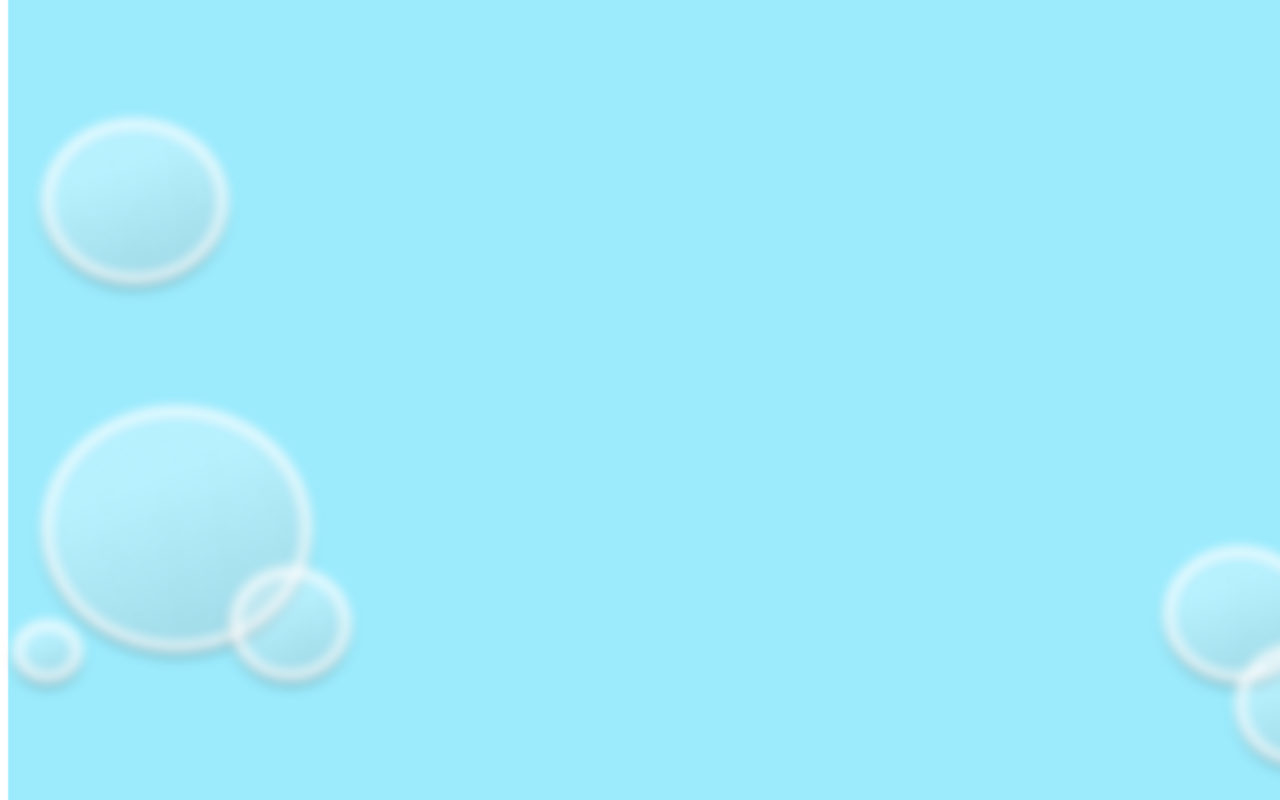
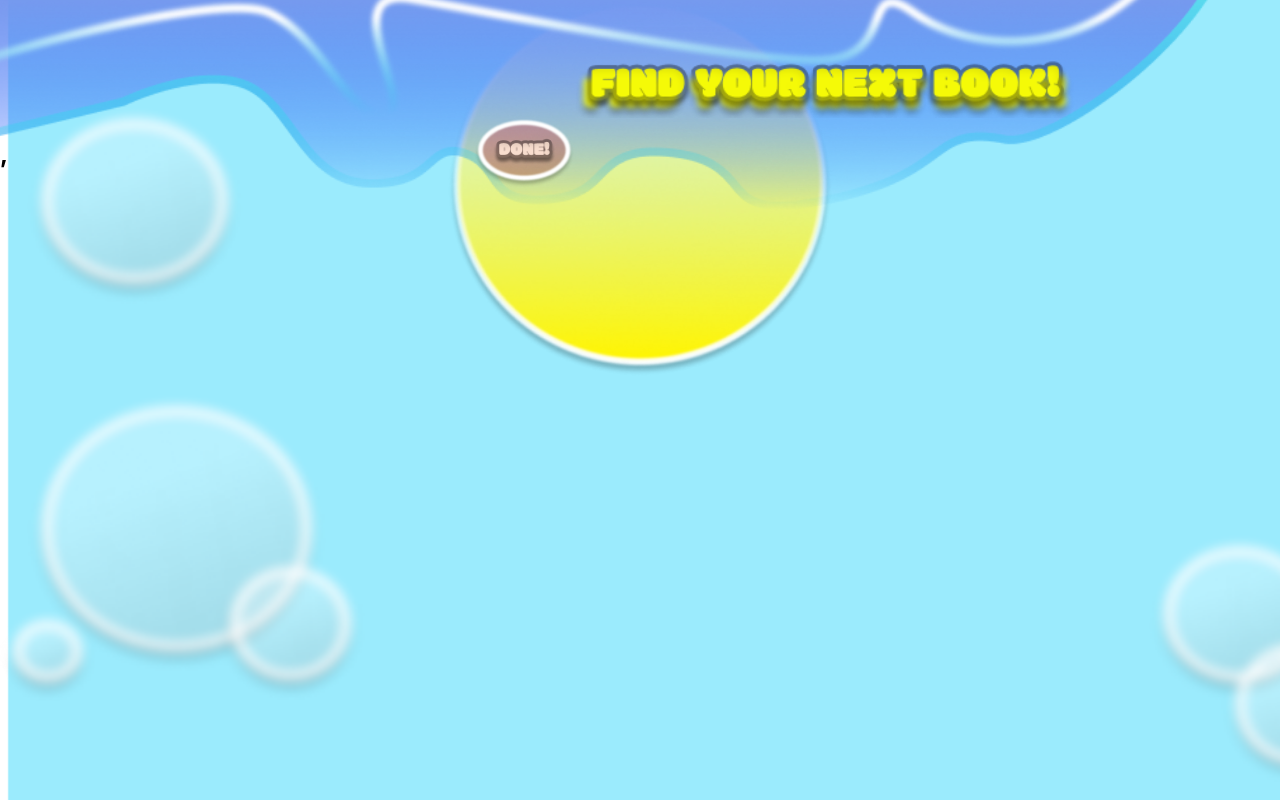
Before and after one commit to C-Marfil/book-exchange-FE, a React (Create React App) app: page /books/1 in a window 1280 px wide. Before the commit this address had no page. Built offline with nearby package versions, Linux system fonts and the light colour scheme.

Commit message:
added a working profile pages for books

```diff
--- a/src/App.js
+++ b/src/App.js
@@ -3,6 +3,7 @@ import "./App.css";
 import { Route, Routes } from "react-router";
 import Welcome from "./Welcome";
 import Release from "./components/Release";
+import BookProfile from "./components/BookProfile";
 
 const App = () => {
   const [error, setError] = useState("");
@@ -18,6 +19,7 @@ const App = () => {
           path="/release"
           element={<Release error={error} setError={setError} />}
         />
+        <Route path="/books/:booktitle" element={<BookProfile />} />
       </Routes>
     </div>
   );
--- a/src/Books.jsx
+++ b/src/Books.jsx
@@ -1,12 +1,25 @@
 import React from "react";
 import "./books.css";
+import { Link } from "react-router-dom";
 
 const Book = ({ data }) => {
+  console.log(data[0].Author.name, "this is data");
   return (
     <div className="books">
       {data.map((book) => (
         <div className="bubble" key={book.id}>
-          <p className="book-title">{book.title}</p>
+          <Link
+            to={`/books/${book.title}`}
+            state={{
+              title: book.title,
+              id: book.id,
+              author: book.Author.name,
+              reason: book.reason,
+              genre: book.Genre.genre,
+            }}
+          >
+            <p className="book-title">{book.title}</p>
+          </Link>
         </div>
       ))}
     </div>
--- /dev/null
+++ b/src/components/BookProfile.jsx
@@ -0,0 +1,28 @@
+import React from "react";
+import PageTitle from "../PageTitle";
+import { useLocation } from "react-router-dom";
+import HomeButton from "./HomeButton";
+
+const BookProfile = () => {
+  const location = useLocation();
+  const { title, author, id, reason, genre } = location.state || {};
+  console.log(author);
+
+
+  return (
+    <>
+      <PageTitle />
+      <HomeButton />
+      <div>
+        <p>{id}</p>
+        <h1>{title}</h1>
+        <h2>
+          {author},{genre}
+        </h2>
+        <p>{reason}</p>
+      </div>
+    </>
+  );
+};
+
+export default BookProfile;
--- /dev/null
+++ b/src/components/HomeButton.jsx
@@ -0,0 +1,24 @@
+import React from "react";
+import { useNavigate } from "react-router";
+import "./homebutton.css";
+
+const HomeButton = () => {
+  const navigate = useNavigate();
+
+  const handleBack = () => {
+    navigate(-1);
+  };
+
+  return (
+    <div>
+      <button
+        aria-label="home button"
+        className="home-button"
+        type="button"
+        onClick={handleBack}
+      />
+    </div>
+  );
+};
+
+export default HomeButton;
--- a/src/components/Release.jsx
+++ b/src/components/Release.jsx
@@ -2,6 +2,7 @@ import React, { useState } from "react";
 import axios from "axios";
 import PageTitle from "../PageTitle";
 import "./release.css";
+import HomeButton from "./HomeButton";
 
 const Release = () => {
   const [authorName, setAuthorName] = useState(" ");
@@ -48,6 +49,7 @@ const Release = () => {
 
   return (
     <>
+      <HomeButton />
       <PageTitle />
       <form onSubmit={(e) => handleSubmit(e)} className="form">
         <div className="title--container">
@@ -67,15 +69,17 @@ const Release = () => {
           />
         </div>
 
+        <div className="genre--container">
           <select
             className="genre"
             value={genre}
             onChange={(e) => setGenre(e.target.value)}
           >
             <option value=" "> Select Genre </option>
-          <option value="1"> Magical Realism </option>
-          <option value="3"> Science Fiction </option>
+            <option value="10"> Magical Realism </option>
+            <option value="11"> Science Fiction </option>
           </select>
+        </div>
 
         <div className="reason--container">
           <textarea
--- a/src/components/ReleaseLink.jsx
+++ b/src/components/ReleaseLink.jsx
@@ -2,10 +2,10 @@ import React from "react";
 import { Link } from "react-router-dom";
 import "./release-link.css";
 
-const ReleaseLink = ({ setRel }) => {
+const ReleaseLink = () => {
   return (
     <div>
-      <Link to="/release" onClick={() => setRel(true)}>
+      <Link to="/release">
         <img
           className="release"
           src="../../assets/Group 2orrelease.png"
--- /dev/null
+++ b/src/components/homebutton.css
@@ -0,0 +1,12 @@
+.home-button {
+    background: url("../../public/assets/Group 9done button.png");
+    position: absolute;
+    margin-left: 37vw;
+    width: 100px;
+    height:100px;
+    background-size: contain;
+    background-repeat: no-repeat;
+    border: none;
+    outline: none;
+    z-index: 100;
+}
--- a/src/components/release.css
+++ b/src/components/release.css
@@ -84,12 +84,19 @@ textarea:focus {
   outline: none;
 }
 
+.genre--container::before {
+  content: url("../../public/assets/GENREgenre.png");
+  position: absolute;
+  left: 42vw;
+  top:170px;
+  transform: translateY(-50%);
+}
+
 .reason--container::before {
   content: url("../../public/assets/REASONS WHY ...REASON.png");
   position: absolute;
   left: 32vw;
   top:210px;
-  transform: translateY(-50%);
 }
 
 .reason{
```
Lines whose indentation alone changed are shown as unchanged.
